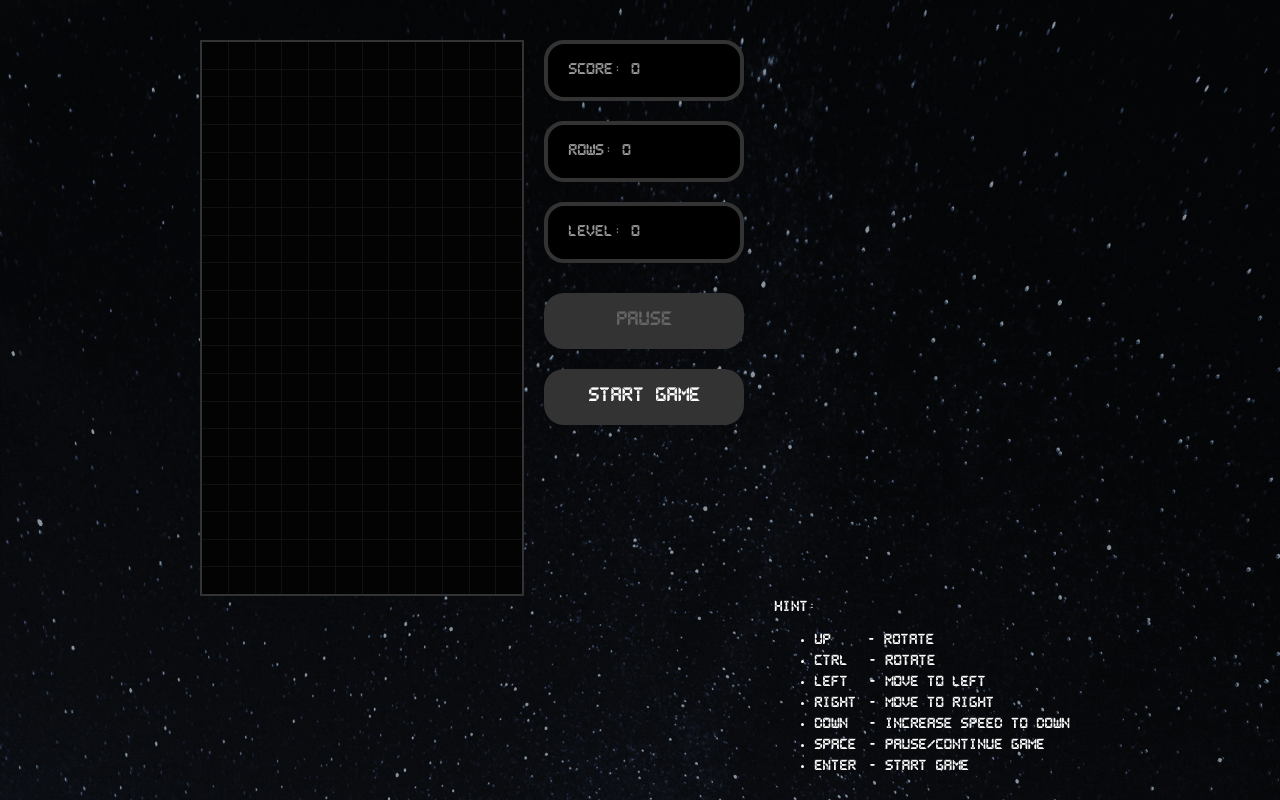
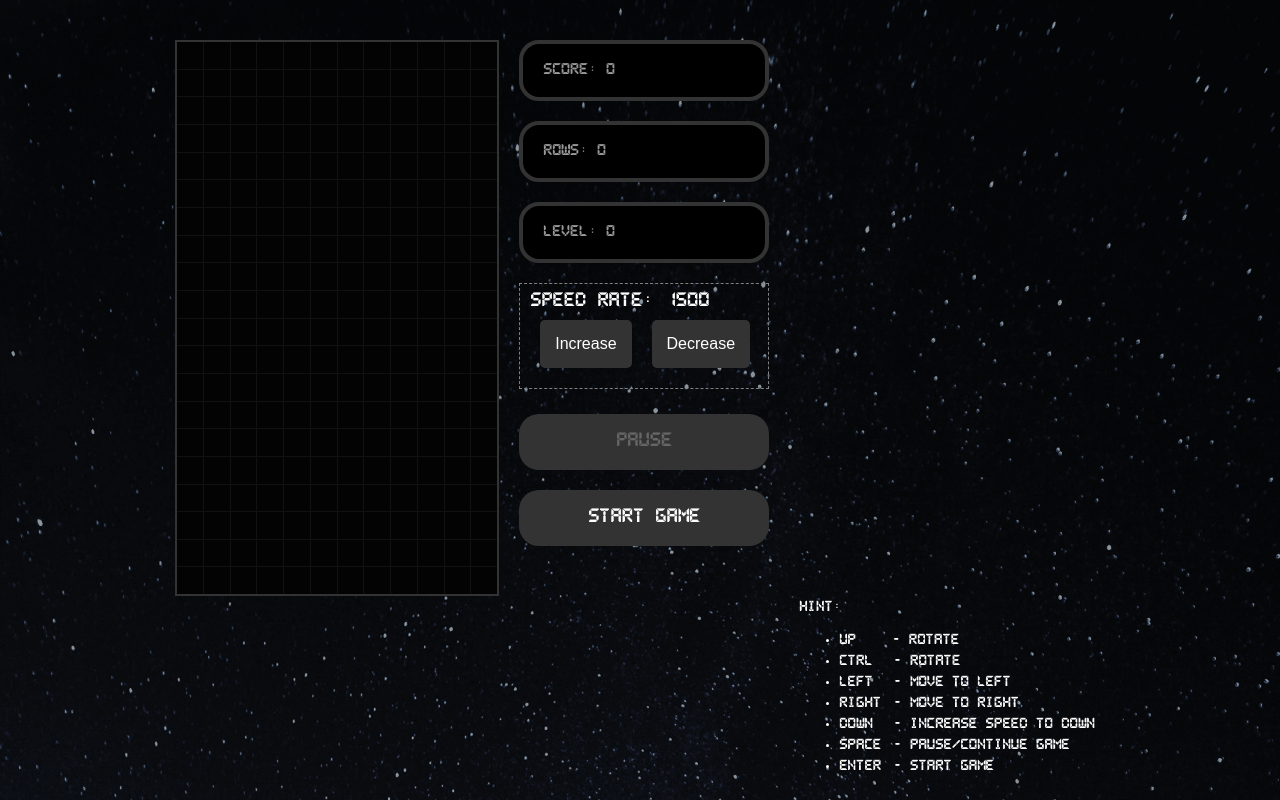
Before and after one commit to franckevva/react-tetris, a React (Create React App) app: page / in a window 1280 px wide. Built offline with nearby package versions, Linux system fonts and the light colour scheme.

Commit message:
speed control

```diff
--- a/src/components/Tetris.tsx
+++ b/src/components/Tetris.tsx
@@ -4,6 +4,7 @@ import { createStage, checkCollision } from '../gameHelpers';
 
 // Styled Components
 import { StyledTetris, StyledTetrisWrapper } from './styles/StyledTetris';
+import { StyledSpeedBox } from './styles/StyledSpeedBox';
 
 //Custom Hooks
 import { useInterval } from '../hooks/useInterval';
@@ -22,6 +23,7 @@ const Tetris = () => {
     const [gameOver, setGameOver] = useState(false);
     const [gameBreak, setGameBreak] = useState(false);
     const [gameStarted, setGameStart] = useState(false);
+    const [speed, setSpeed] = useState(1500);
 
     const [player, updatePlayerPos, resetPlayer, playerRotate] = usePlayer();
     const [stage, setStage, rowsCleared] = useStage(player, resetPlayer);
@@ -37,7 +39,7 @@ const Tetris = () => {
         console.log('start game');
         setStage(createStage());
         resetPlayer();
-        setDropTime(1000);
+        setDropTime(speed);
         setGameOver(false);
         setGameStart(true);
         setScore(0);
@@ -45,12 +47,29 @@ const Tetris = () => {
         setLevel(0);
     }
 
+    const calculateSpeed = (increase: boolean) => {
+        let value = speed;
+        if (value > 500) {
+            value = increase ? value - 100 : value + 100;
+        } else if (value > 200) {
+            value = increase ? value - 50 : value + 50;
+        } else if (value > 10) {
+            value = increase ? value - 10 : value + 10;
+        }
+        if (value < 10) { value = 10 };
+        setSpeed(value);
+        setDropTime(getSpeedTime());
+    };
+
+    const getSpeedTime = () => (speed / (level + 1));
+
+
     const drop = () => {
         // Increase level when player has cleared 10 rows
         if (rows > (level + 1) * 10) {
             setLevel(prev => prev + 1);
             // increase speed
-            setDropTime(1000 / (level + 1) + 200);
+            setDropTime(getSpeedTime());
         }
 
         if (!checkCollision(player, stage, { x: 0, y: 1 })) {
@@ -69,7 +88,7 @@ const Tetris = () => {
     const keyUp = ({ keyCode }) => {
         if (!gameOver) {
             if (keyCode === 40) {
-                setDropTime(1000 / (level + 1) + 200);
+                setDropTime(getSpeedTime());
             }
         }
     }
@@ -114,7 +133,7 @@ const Tetris = () => {
 
     const breakGame = () => {
         if (gameBreak) {
-            setDropTime(1000 / (level + 1) + 200);
+            setDropTime(getSpeedTime());
         } else {
             setDropTime(null);
         }
@@ -139,10 +158,17 @@ const Tetris = () => {
                                 <Display text={`Level: ${level}`} />
                             </div>
                         )}
+                    <StyledSpeedBox>
+                        <span>Speed rate: {speed}</span>
+                        <div>
+                            <button onClick={() => calculateSpeed(true)}>Increase</button>
+                            <button onClick={() => calculateSpeed(false)}>Decrease</button>
+                        </div>
+                    </StyledSpeedBox>
 
                     <StartButton text={gameBreak ? "Continue" : "Pause"} callback={breakGame} disabled={!gameStarted || gameOver} />
                     <StartButton text="Start game" callback={startGame} />
-                    { gameStarted ? <NextElement nextElement={player.nextTetromino}/> : null }
+                    {gameStarted ? <NextElement nextElement={player.nextTetromino} /> : null}
                 </aside>
                 <div className="hint">
                     <p>Hint:</p>
--- /dev/null
+++ b/src/components/styles/StyledSpeedBox.ts
@@ -0,0 +1,27 @@
+import styled from 'styled-components';
+
+
+export const StyledSpeedBox = styled.div`
+    margin: 15px 0;
+    padding: 10px;
+    border: 1px dashed grey;
+
+    div {
+        display: flex;
+        justify-content: space-between;
+    }
+
+    button {
+        outline: none;
+        box-sizing: border-box;
+        padding: 15px;
+        margin: 10px;
+        border-radius: 5px;
+        border: none;
+        color: white;
+        background: #333;
+        font-size: 1rem;
+        outline: none;
+        cursor: pointer;
+    }
+`
--- a/src/components/styles/StyledStage.ts
+++ b/src/components/styles/StyledStage.ts
@@ -20,12 +20,12 @@ export const StyledStage = styled.div<IStageProps>`
 `
 
 export const StyledStageNewElement = styled.div<IStageProps>`
-    width: 100px;
-    height: 100px;
+    width: calc(100px / 4 * ${props => props.width});
+    height: calc(100px / 4 * ${props => props.width});;
     display: grid;
     grid-template-rows: repeat(
         ${props => props.height},
-        calc(100px / ${props => props.width})
+        calc(100px / 4 )
     );
     grid-template-columns: repeat(${props => props.width}, 1fr);
     grid-gap: 1px;
--- a/src/components/styles/StyledTetris.ts
+++ b/src/components/styles/StyledTetris.ts
@@ -8,6 +8,8 @@ export const StyledTetrisWrapper = styled.div`
     background: url(${bgImage}) #000;
     background-size: cover;
     overflow: hidden;
+    color: #fff;
+    font-family: Pixel, Arial, Helvetica, sans-serif;
 `
 
 export const StyledTetris = styled.div`
@@ -21,7 +23,7 @@ export const StyledTetris = styled.div`
 
     aside {
         width: 100%;
-        max-width: 200px;
+        max-width: 250px;
         display: block;
         padding: 0 20px;
     }
```
